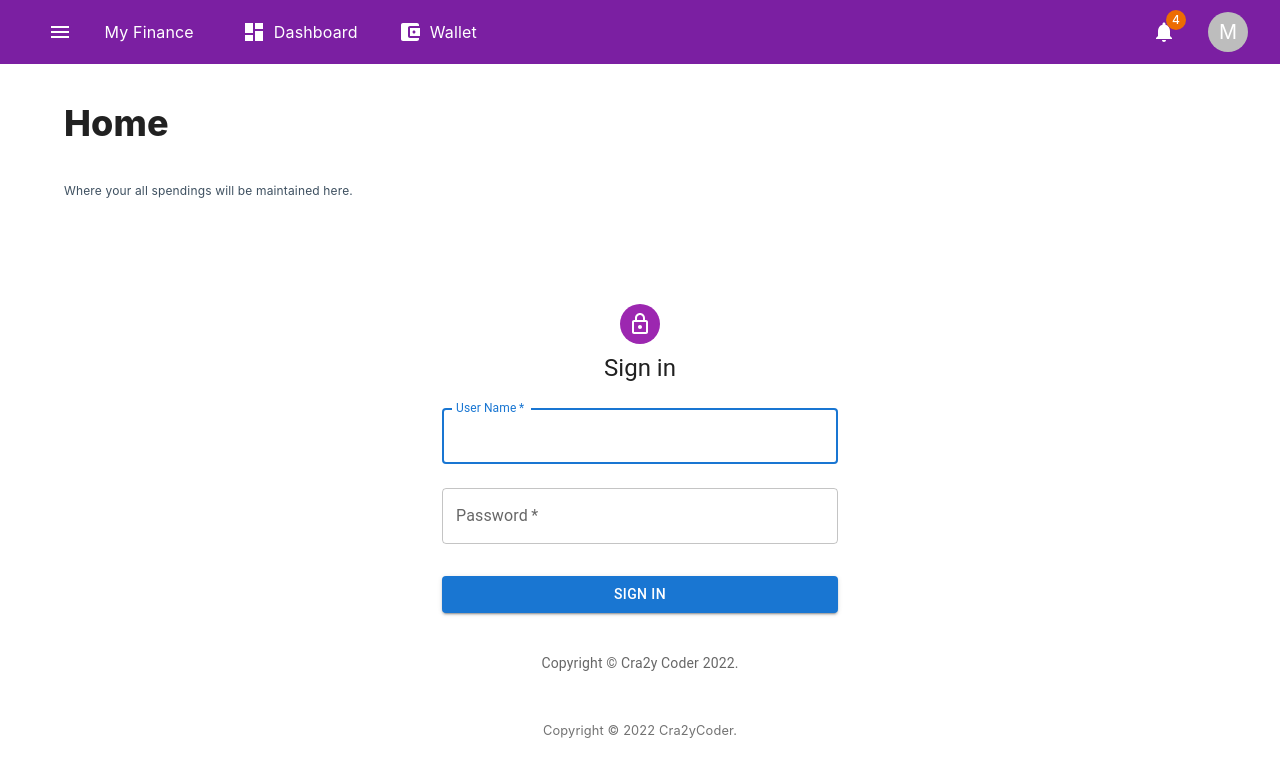
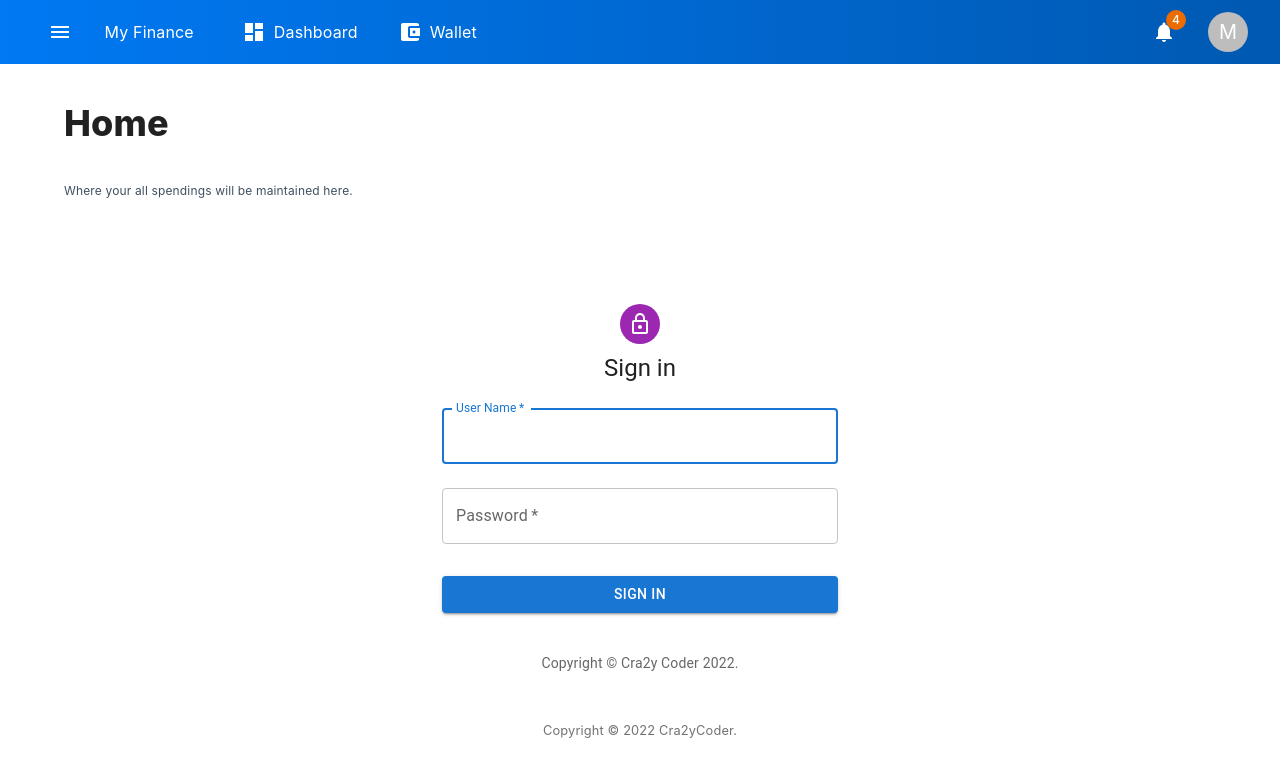
Before and after one commit to cra2ycoder/my-finance, a Next.js app: page / in a window 1280 px wide. Shown: the top 776 px of the page. Built offline with nearby package versions, Linux system fonts and the light colour scheme.

Commit message:
header color change

```diff
--- a/components/Header/Header.tsx
+++ b/components/Header/Header.tsx
@@ -74,7 +74,8 @@ function Header() {
       <Box
         className={`${styles['header-parent']} header-parent`}
         sx={{
-          backgroundColor: 'secondary.dark',
+          background:
+            'linear-gradient(-90deg, rgb(0, 89, 178), rgb(0, 127, 255) 120%)',
         }}
       >
         <Box display="flex" alignItems="center">
```
